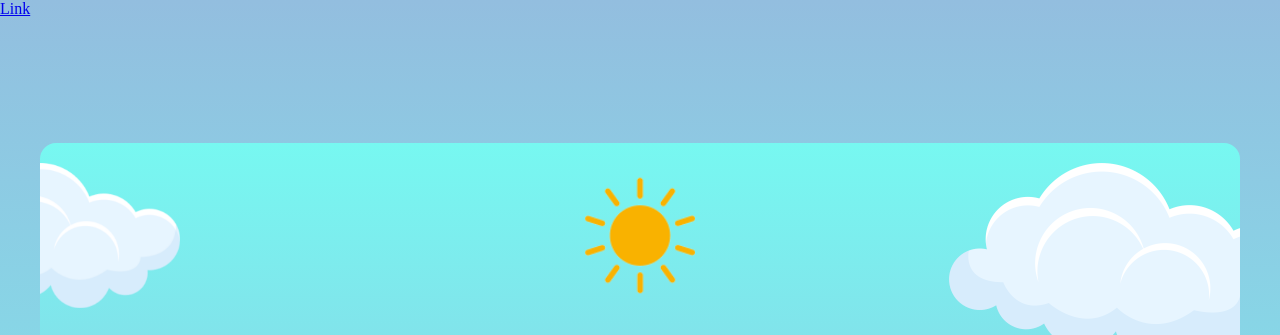
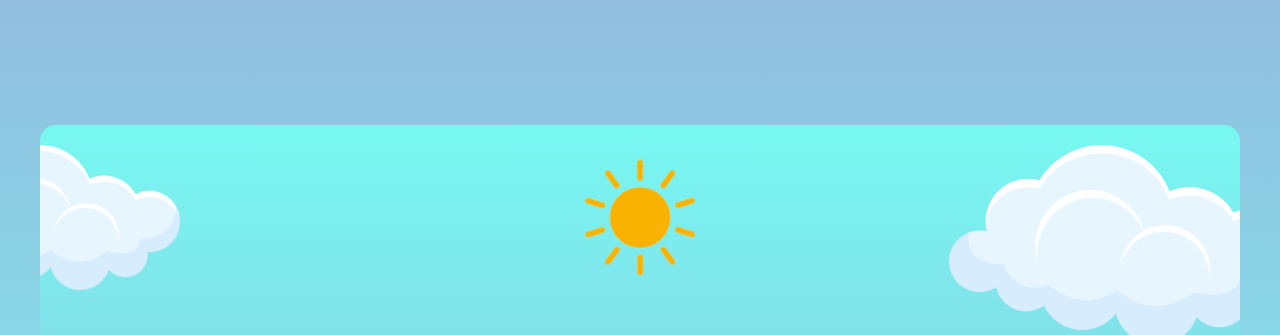
Before and after one commit to dpelissari/GameHub, a plain HTML site: page index.html in a window 1280 px wide. Shown: the top 335 px of the page. Drawn offline with Linux system fonts and the light colour scheme; a web font is replaced by a local one.

Commit message:
Update index.html

```diff
--- a/index.html
+++ b/index.html
@@ -6,7 +6,6 @@
     <link href="https://fonts.googleapis.com/css2?family=Bungee+Spice&display=swap" rel="stylesheet">
 </head>
 <body>
-    <a href="https://bisuiave.educapoint.com.br/acesso/145105F6-B3FF-4924-9B18-E47C33B6B415/6BAFF44D-FC3B-424E-AA52-DCA21DD069BC">Link</a>
     <div class="container">
         <div class="jogo">
             <img src="./assets/img/sol.png" class="sol" alt="Sol" />
```
